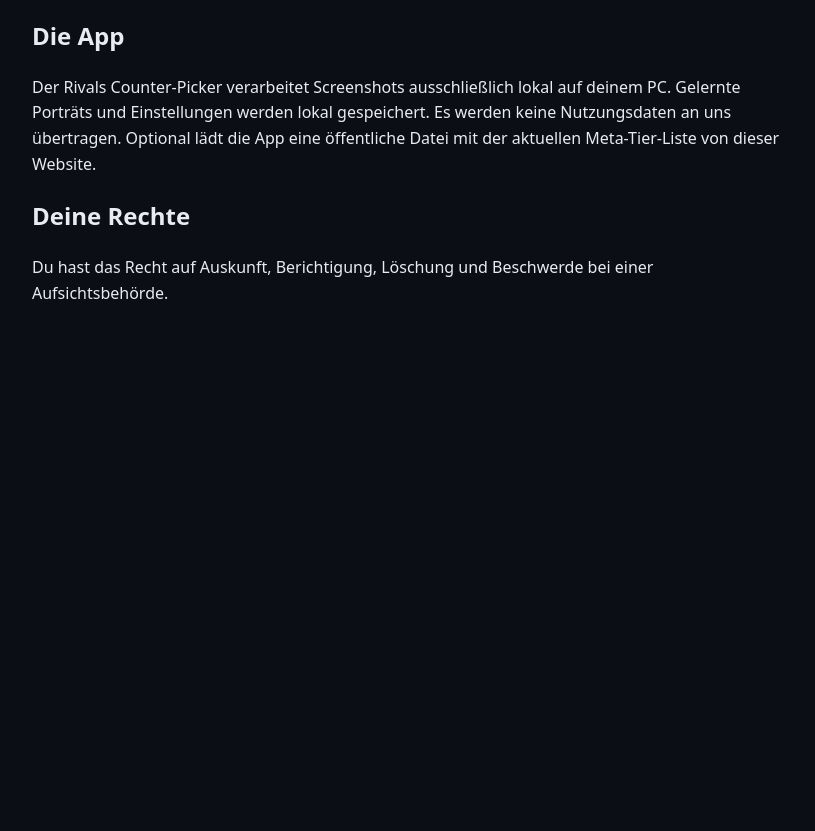
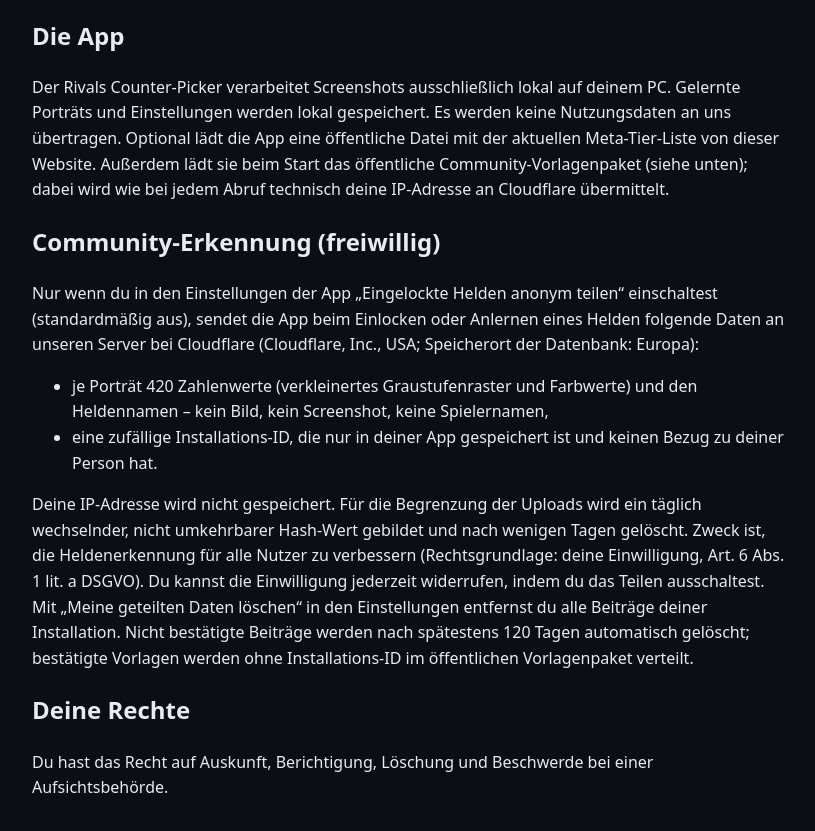
Before and after one commit to Smllz/rivals-counter-picker-releases, a plain HTML site: page datenschutz.html in a window 1280 px wide. Shown: the part 493-1324 px from the top of the page, without its empty margins (228-1043 px from the left). Before the commit the page ends 856 px from the top, so only its background shows below. Drawn offline with Linux system fonts and the light colour scheme.

Commit message:
Website aktualisiert (793be9b)

```diff
--- a/datenschutz.html
+++ b/datenschutz.html
@@ -4,5 +4,9 @@
 <p class="todo">Entwurf – vor Veröffentlichung prüfen bzw. mit einem Generator (z. B. eRecht24) vervollständigen.</p>
 <h2>Verantwortlicher</h2><p><span class="todo">[Name, Anschrift, E-Mail wie im Impressum]</span></p>
 <h2>Hosting</h2><p>Diese Website wird bei GitHub Pages (GitHub Inc., USA) gehostet. Beim Aufruf verarbeitet GitHub technisch notwendige Daten wie die IP-Adresse in Server-Logs. Die Website setzt keine Cookies und nutzt kein Tracking. Schriftarten werden von Google Fonts geladen; dabei wird die IP-Adresse an Google übertragen.</p>
-<h2>Die App</h2><p>Der Rivals Counter-Picker verarbeitet Screenshots ausschließlich lokal auf deinem PC. Gelernte Porträts und Einstellungen werden lokal gespeichert. Es werden keine Nutzungsdaten an uns übertragen. Optional lädt die App eine öffentliche Datei mit der aktuellen Meta-Tier-Liste von dieser Website.</p>
+<h2>Die App</h2><p>Der Rivals Counter-Picker verarbeitet Screenshots ausschließlich lokal auf deinem PC. Gelernte Porträts und Einstellungen werden lokal gespeichert. Es werden keine Nutzungsdaten an uns übertragen. Optional lädt die App eine öffentliche Datei mit der aktuellen Meta-Tier-Liste von dieser Website. Außerdem lädt sie beim Start das öffentliche Community-Vorlagenpaket (siehe unten); dabei wird wie bei jedem Abruf technisch deine IP-Adresse an Cloudflare übermittelt.</p>
+<h2>Community-Erkennung (freiwillig)</h2><p>Nur wenn du in den Einstellungen der App „Eingelockte Helden anonym teilen“ einschaltest (standardmäßig aus), sendet die App beim Einlocken oder Anlernen eines Helden folgende Daten an unseren Server bei Cloudflare (Cloudflare, Inc., USA; Speicherort der Datenbank: Europa):</p>
+<ul><li>je Porträt 420 Zahlenwerte (verkleinertes Graustufenraster und Farbwerte) und den Heldennamen – kein Bild, kein Screenshot, keine Spielernamen,</li>
+<li>eine zufällige Installations-ID, die nur in deiner App gespeichert ist und keinen Bezug zu deiner Person hat.</li></ul>
+<p>Deine IP-Adresse wird nicht gespeichert. Für die Begrenzung der Uploads wird ein täglich wechselnder, nicht umkehrbarer Hash-Wert gebildet und nach wenigen Tagen gelöscht. Zweck ist, die Heldenerkennung für alle Nutzer zu verbessern (Rechtsgrundlage: deine Einwilligung, Art. 6 Abs. 1 lit. a DSGVO). Du kannst die Einwilligung jederzeit widerrufen, indem du das Teilen ausschaltest. Mit „Meine geteilten Daten löschen“ in den Einstellungen entfernst du alle Beiträge deiner Installation. Nicht bestätigte Beiträge werden nach spätestens 120 Tagen automatisch gelöscht; bestätigte Vorlagen werden ohne Installations-ID im öffentlichen Vorlagenpaket verteilt.</p>
 <h2>Deine Rechte</h2><p>Du hast das Recht auf Auskunft, Berichtigung, Löschung und Beschwerde bei einer Aufsichtsbehörde.</p></main></body></html>
```
